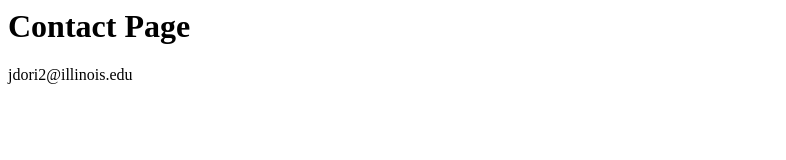
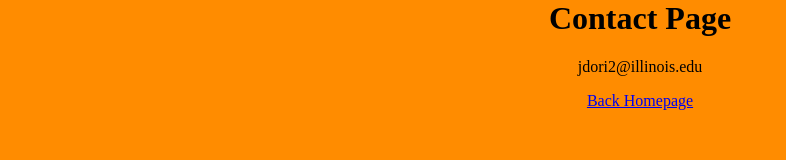
Before and after one commit to joedorion/joedorion.github.io, a plain HTML site: page contact.html in a window 1280 px wide. Shown: the whole page, without its empty margins (0-786 px from the left). Drawn offline with Linux system fonts and the light colour scheme.

Commit message:
back button

```diff
--- a/contact.html
+++ b/contact.html
@@ -4,9 +4,11 @@
     <meta http-equiv="X-UA-Compatible" content="IE=edge">
     <meta name="viewport" content="width=device-width, initial-scale=1.0">
     <title>Document</title>
+    <link rel="stylesheet" href="styles.css">
 </head>
 <body>
   <h1>Contact Page</h1>
   <p>jdori2@illinois.edu</p>
+  <a href="/index.html">Back Homepage</a>
 </body>
 </html>
```
Also changed, not shown: 1 other file.
